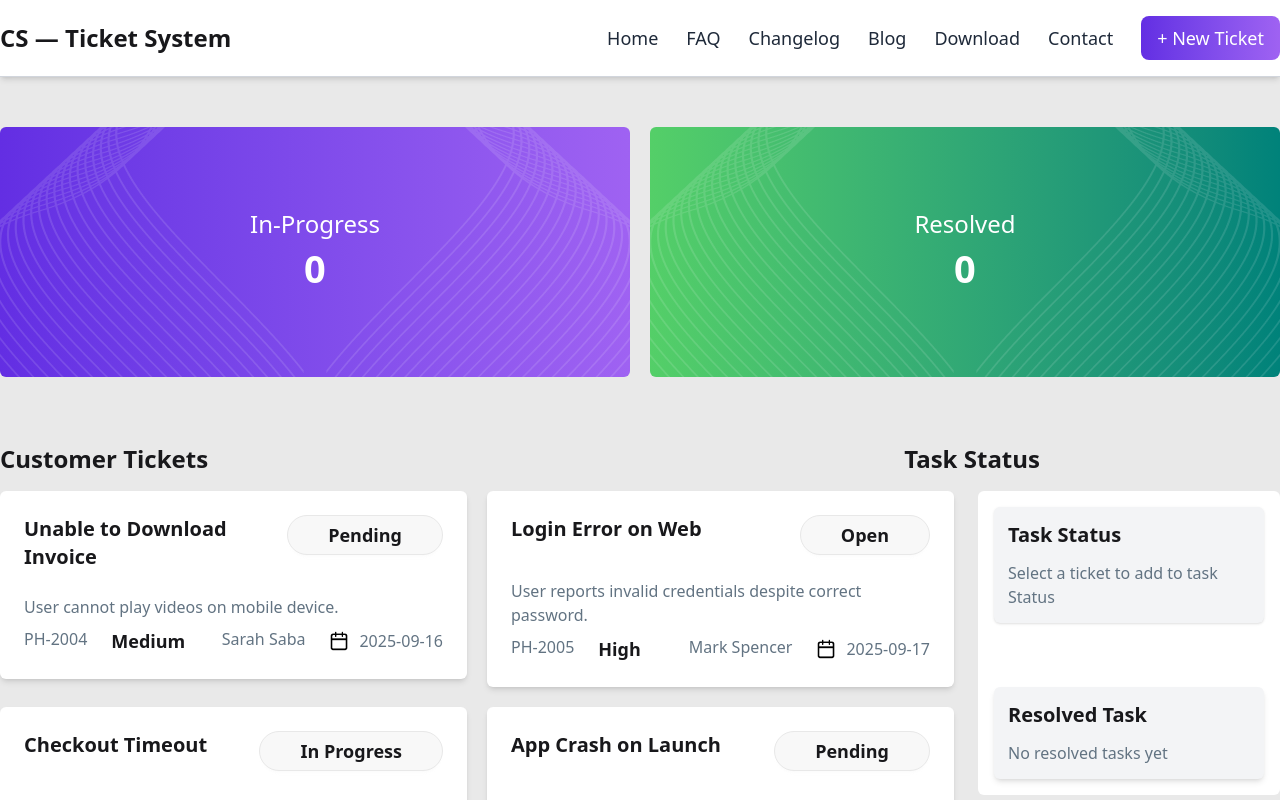
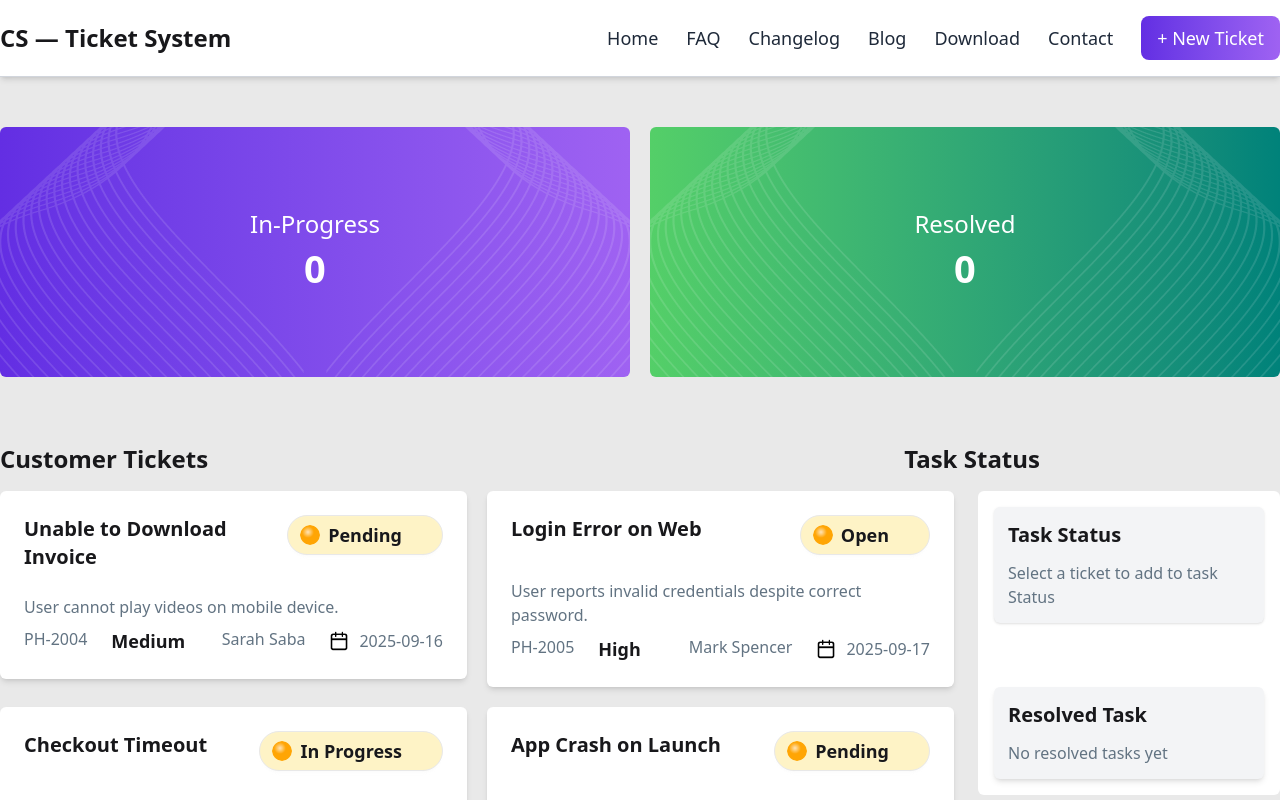
Before and after one commit to MuddacchirIT/my-assignment-07, a React (Vite) app: page / in a window 1280 px wide. Shown: the top 800 px of the page. Built offline with nearby package versions, Linux system fonts and the light colour scheme.

Commit message:
card logo setup

```diff
--- a/src/components/Main_Section.jsx
+++ b/src/components/Main_Section.jsx
@@ -1,5 +1,6 @@
 import { use } from "react";
 import calImg from "../assets/calendar.webp";
+import ballImg from "../assets/images/ball.webp";
 import Container from "./Container";
 export default function Main_Section({ fetchPromise, onIncrement, tasks }) {
   const ticketsData = use(fetchPromise);
@@ -22,9 +23,16 @@ export default function Main_Section({ fetchPromise, onIncrement, tasks }) {
                     <div>
                       <h2 className="font-semibold text-xl flex justify-between">
                         {perIssue.title}
-                        <button className="btn px-10 rounded-full text-lg">
+                        {/* <div className="flex justify-center items-center gap-2.5"> */}
+                        <button className="relative btn px-10 rounded-full text-lg bg-amber-100">
                           {perIssue.status}
+                          <img
+                            className="absolute left-3 h-5 w-5 rounded-full "
+                            src={ballImg}
+                            alt="ball"
+                          />
                         </button>
+                        {/* </div> */}
                       </h2>
                     </div>
 
```
Also changed, not shown: src/assets/images/ball.webp (added).
